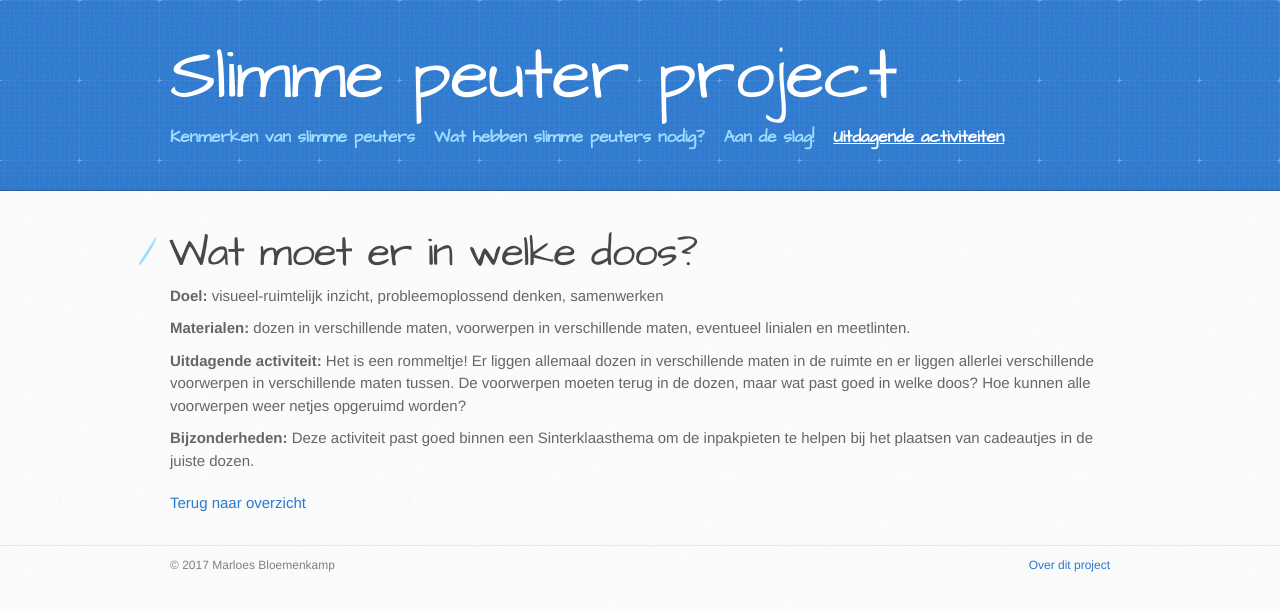
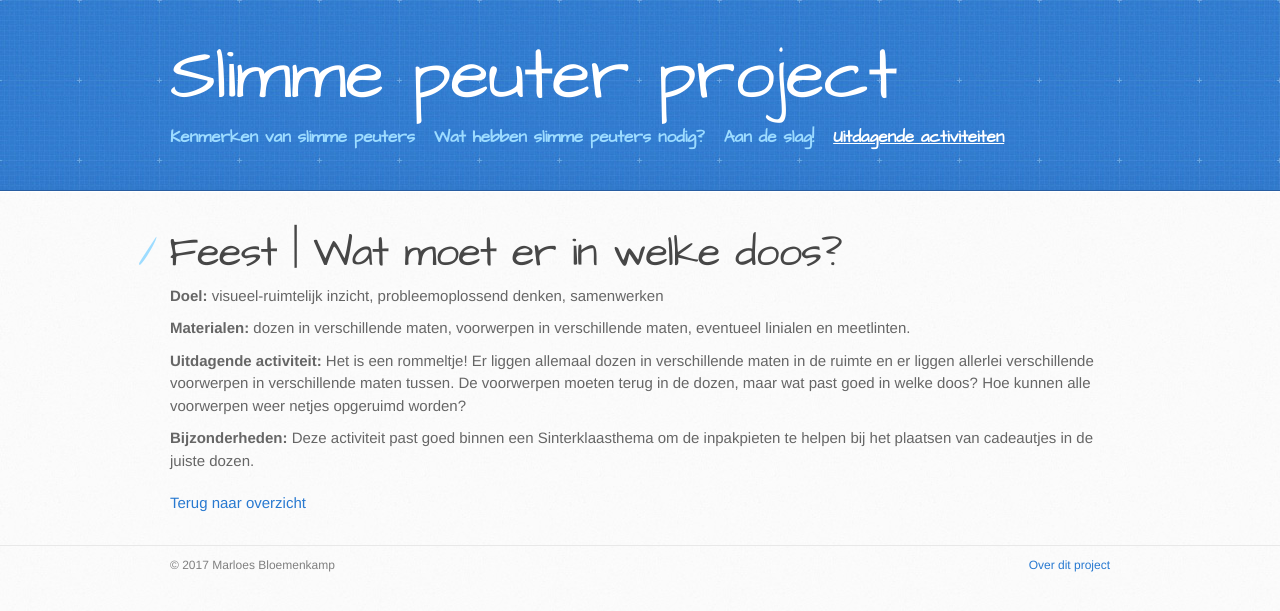
Before and after one commit to marloesbloemenkamp/marloesbloemenkamp.github.io, a Jekyll site: the page built from activiteiten/wat_moet_in_welke_doos.md, in a window 1280 px wide. Shown: the top 611 px of the page. Built offline with Jekyll 4.4.1, drawn with Linux system fonts in a browser that asks for light colours.

Commit message:
volgorde 8

```diff
--- a/activiteiten/wat_moet_in_welke_doos.md
+++ b/activiteiten/wat_moet_in_welke_doos.md
@@ -1,8 +1,8 @@
 ---
 layout: activiteiten
-title: Wat moet er in welke doos?
+title: Feest | Wat moet er in welke doos?
 permalink: activiteiten/wat_moet_er_in_welke_doos/
-menu_index: 12
+menu_index: 8
 parent: activiteiten
 tags:
   - visueel-ruimtelijk inzicht
```
